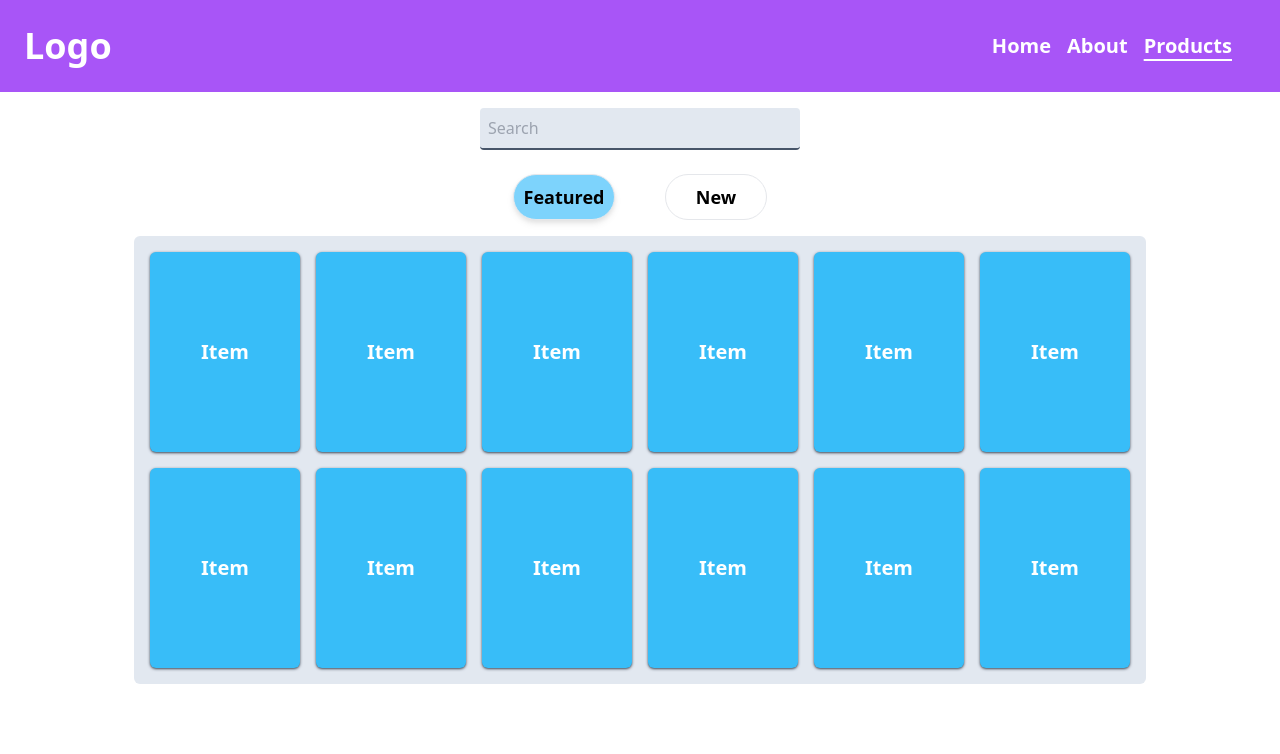
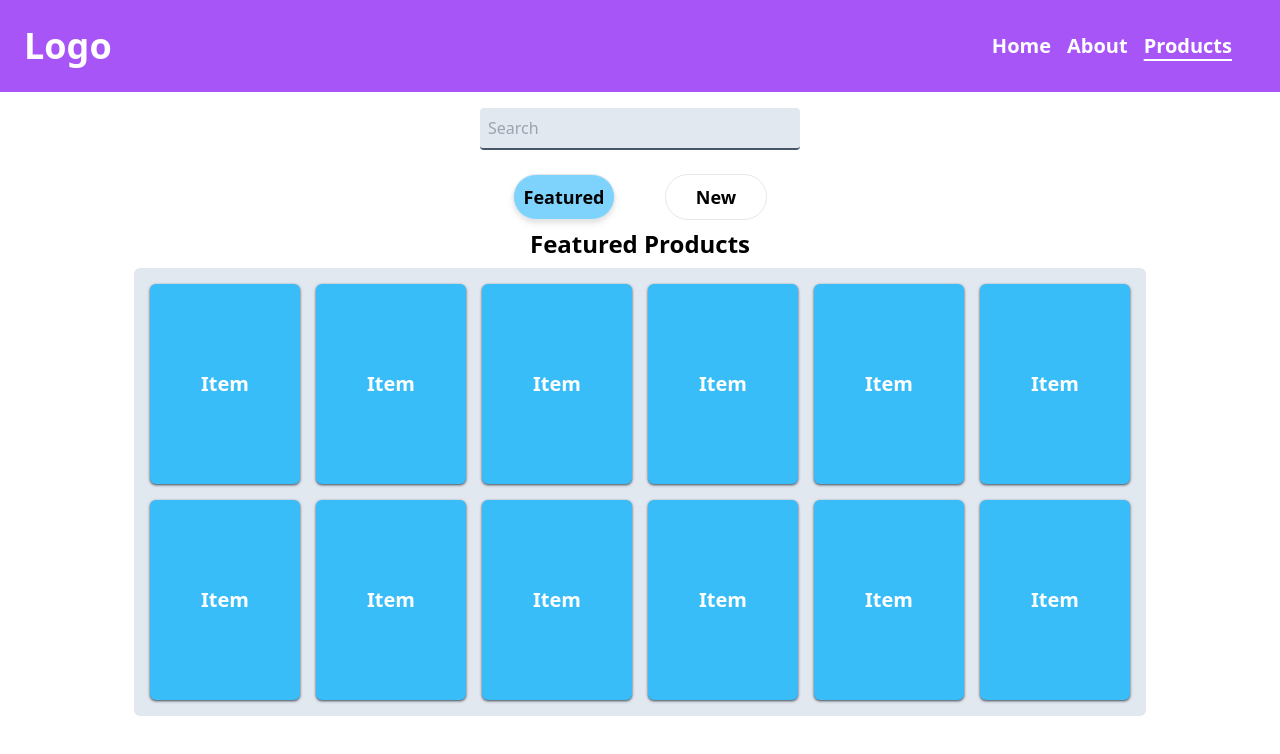
Before and after one commit to Dityaa26/react-router-dom-v6, a React (Vite) app: page /products/featured in a window 1280 px wide. Shown: the top 754 px of the page. Built offline with nearby package versions, Linux system fonts and the light colour scheme.

Commit message:
index route

```diff
--- a/src/main.jsx
+++ b/src/main.jsx
@@ -36,6 +36,10 @@ export const appRouter = createBrowserRouter([
             path: 'new',
             element: <NewProducts />
           },
+          {
+            index: true,
+            element: <FeaturedProducts />
+          }
         ]
       },
     ],
--- a/src/pages/FeaturedProducts.jsx
+++ b/src/pages/FeaturedProducts.jsx
@@ -3,7 +3,9 @@ import Card from '../components/Card'
 
 const FeaturedProducts = () => {
   return (
-    <div className='w-full mx-auto bg-slate-200 m-2 grid grid-cols-6 px-auto p-2 rounded-md'>
+    <div>
+        <h1 className='font-bold text-2xl text-center'>Featured Products</h1>
+      <div className="w-full mx-auto bg-slate-200 m-2 grid grid-cols-6 px-auto p-2 rounded-md">
         <Card />
         <Card />
         <Card />
@@ -16,8 +18,9 @@ const FeaturedProducts = () => {
         <Card />
         <Card />
         <Card />
+      </div>
     </div>
-  )
+  );
 }
 
 export default FeaturedProducts
--- a/src/pages/NewProducts.jsx
+++ b/src/pages/NewProducts.jsx
@@ -3,6 +3,8 @@ import Card from '../components/Card';
 
 const NewProducts = () => {
   return (
+    <div>
+      <h1 className="font-bold text-2xl text-center">New Products</h1>
       <div className="w-[90%] mx-auto bg-slate-300 m-2 flex flex-wrap py-4 px-auto justify-center rounded-md">
         <Card />
         <Card />
@@ -15,6 +17,7 @@ const NewProducts = () => {
         <Card />
         <Card />
       </div>
+    </div>
   );
 }
 
```
Lines whose indentation alone changed are shown as unchanged.
